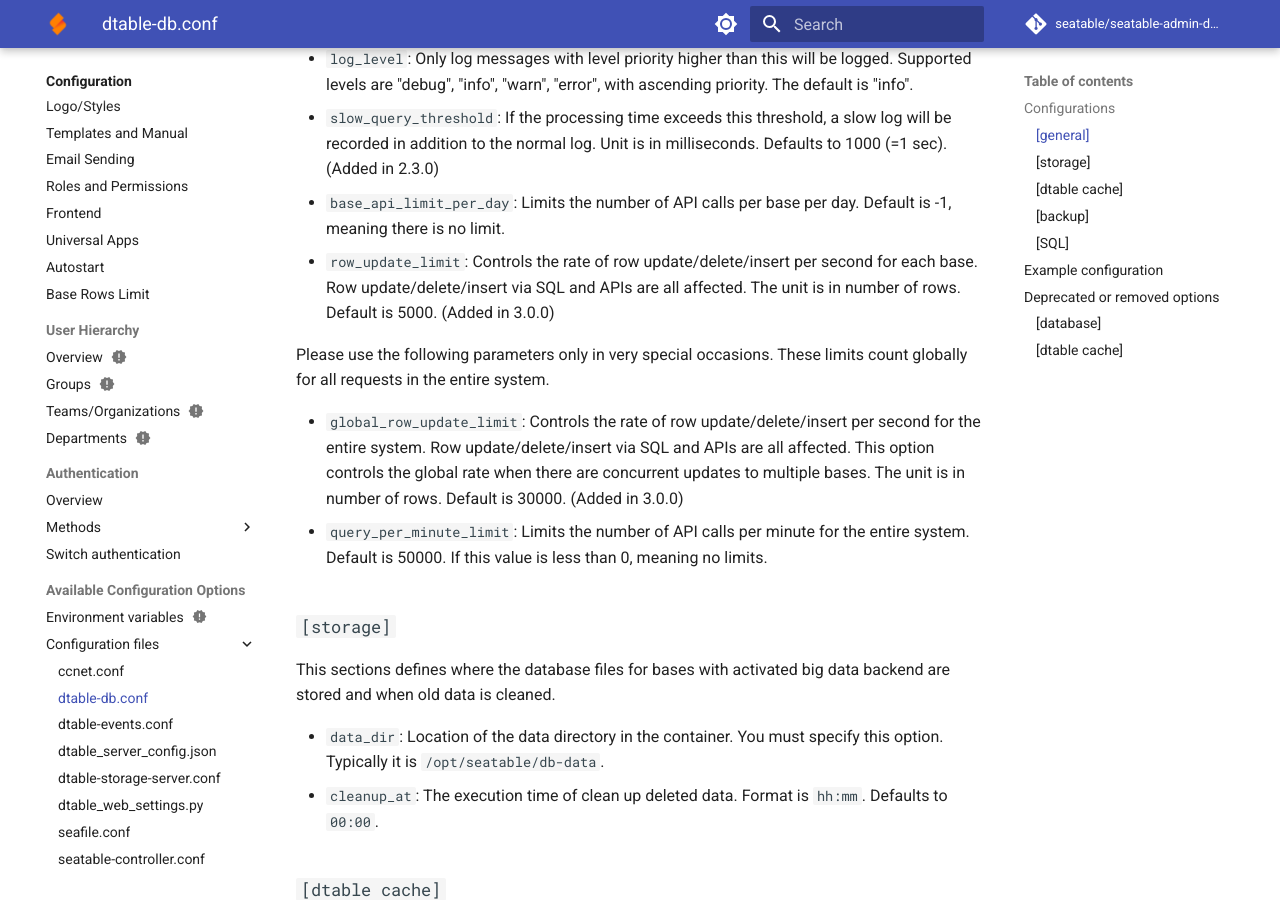
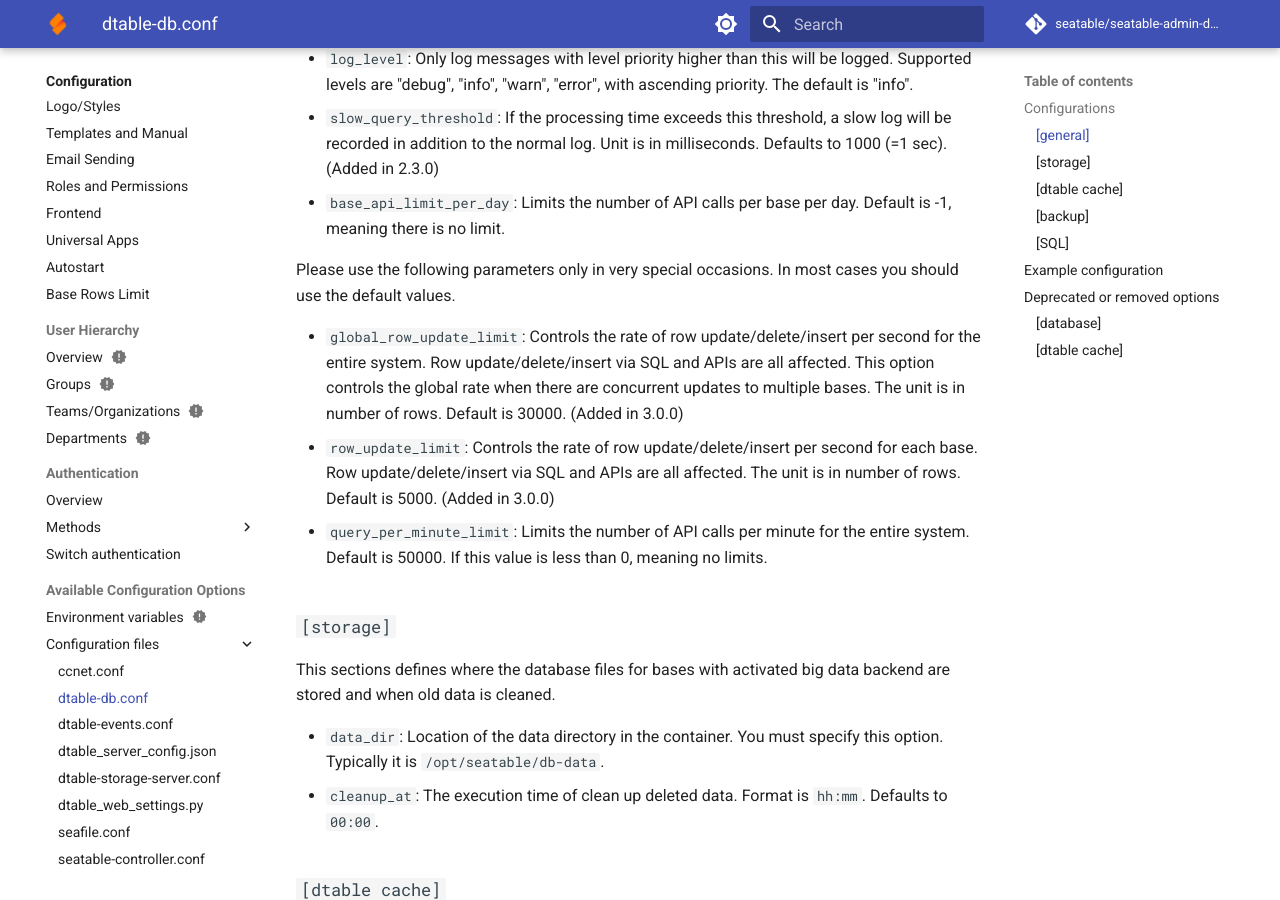
Before and after one commit to seatable/seatable-admin-docs, an MkDocs documentation site: the page built from docs/config/dtable_db_conf.md, in a window 1280 px wide and 900 px high, scrolled down 662 px. Built offline with MkDocs 1.6.1 and Material for MkDocs 9.7.7, drawn with Linux system fonts in a browser that asks for light colours; comment, search, counter and statistics services are not loaded.

Commit message:
Update dtable_db_conf.md

```diff
--- a/docs/config/dtable_db_conf.md
+++ b/docs/config/dtable_db_conf.md
@@ -16,11 +16,11 @@ This section contains general settings about dtable-db service.
 - `log_level`: Only log messages with level priority higher than this will be logged. Supported levels are "debug", "info", "warn", "error", with ascending priority. The default is "info".
 - `slow_query_threshold`: If the processing time exceeds this threshold, a slow log will be recorded in addition to the normal log. Unit is in milliseconds. Defaults to 1000 (=1 sec). (Added in 2.3.0)
 - `base_api_limit_per_day`: Limits the number of API calls per base per day. Default is -1, meaning there is no limit.
-- `row_update_limit`: Controls the rate of row update/delete/insert per second for each base. Row update/delete/insert via SQL and APIs are all affected. The unit is in number of rows. Default is 5000. (Added in 3.0.0)
 
-Please use the following parameters only in very special occasions. These limits count globally for all requests in the entire system.
+Please use the following parameters only in very special occasions. In most cases you should use the default values.
 
 - `global_row_update_limit`: Controls the rate of row update/delete/insert per second for the entire system. Row update/delete/insert via SQL and APIs are all affected. This option controls the global rate when there are concurrent updates to multiple bases. The unit is in number of rows. Default is 30000. (Added in 3.0.0)
+- `row_update_limit`: Controls the rate of row update/delete/insert per second for each base. Row update/delete/insert via SQL and APIs are all affected. The unit is in number of rows. Default is 5000. (Added in 3.0.0)
 - `query_per_minute_limit`: Limits the number of API calls per minute for the entire system. Default is 50000. If this value is less than 0, meaning no limits.
 
 ### `[storage]`
```
